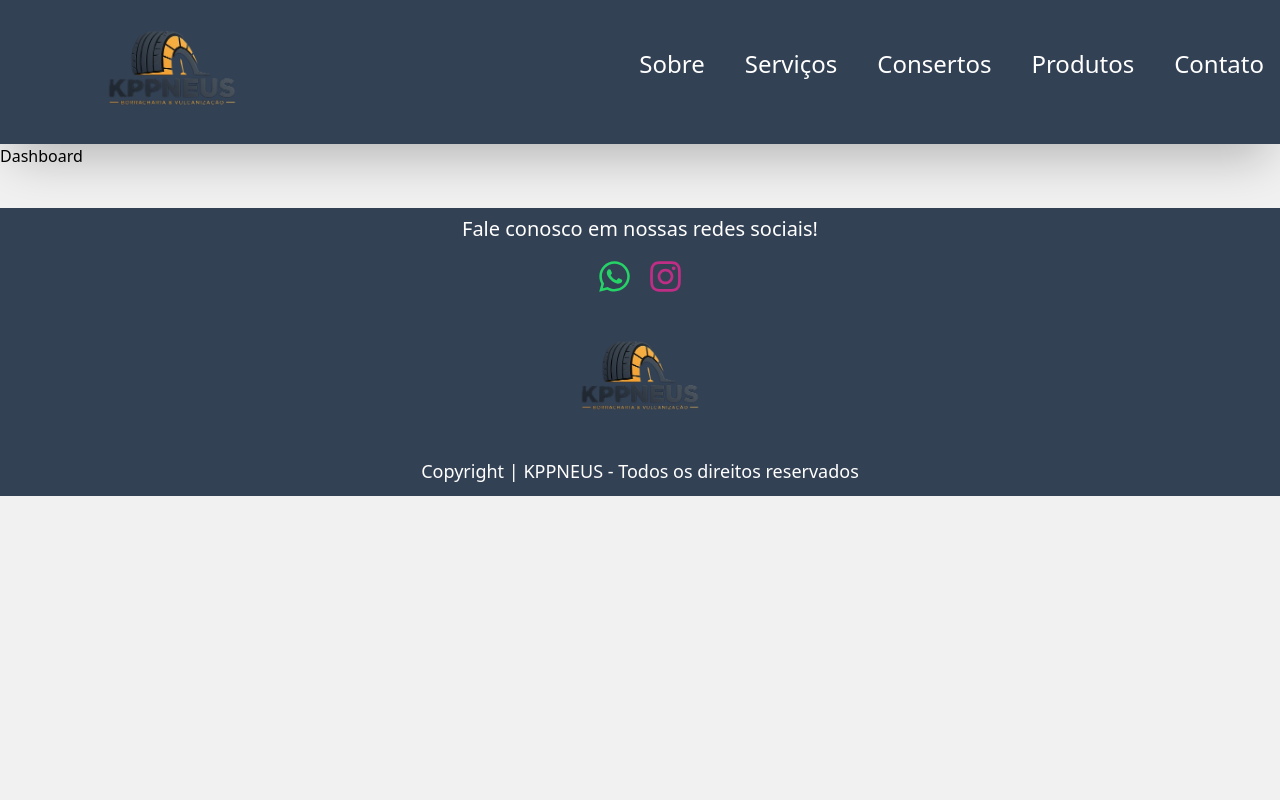
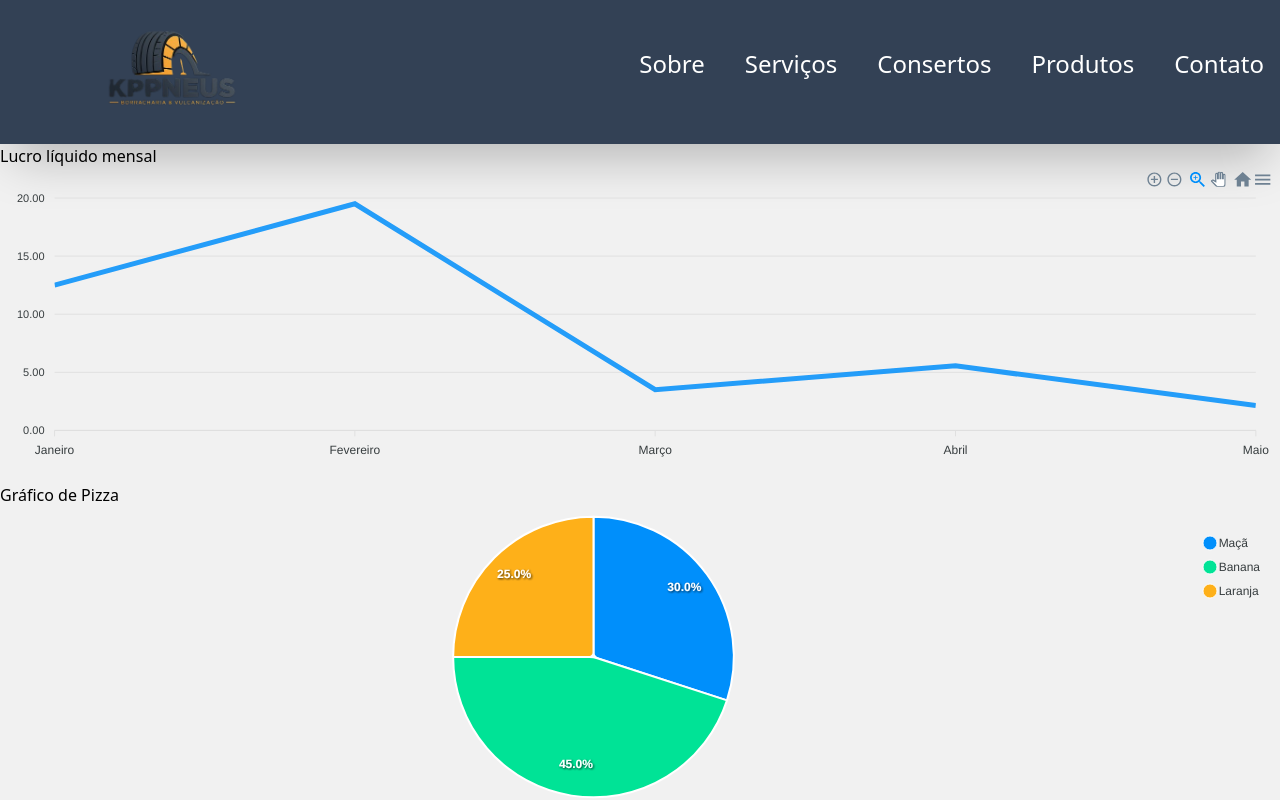
Before and after one commit to jhondharkyson520/kppneus, a React (Vite) app: page /dashboard in a window 1280 px wide. Shown: the top 800 px of the page. Built offline with nearby package versions, Linux system fonts and the light colour scheme; no server answers; sample sign-in values are in the browser's storage.

Commit message:
Adicionando gráficos ao dashboard

```diff
--- a/package.json
+++ b/package.json
@@ -11,10 +11,14 @@
   "dependencies": {
     "@emailjs/browser": "^3.11.0",
     "@hookform/resolvers": "^3.3.1",
+    "apexcharts": "^3.43.0",
+    "chart.js": "^4.4.0",
     "firebase": "^10.4.0",
     "localforage": "^1.10.0",
     "match-sorter": "^6.3.1",
     "react": "^18.2.0",
+    "react-apexcharts": "^1.4.1",
+    "react-chartjs-2": "^5.2.0",
     "react-dom": "^18.2.0",
     "react-hook-form": "^7.46.2",
     "react-hot-toast": "^2.4.1",
--- /dev/null
+++ b/src/components/charts/chartLineLiquid/index.tsx
@@ -0,0 +1,35 @@
+import React from 'react';
+import ReactApexChart from 'react-apexcharts';
+
+interface LineChartProps {
+  data: { x: string; y: number }[]; // Dados do gráfico
+}
+
+const LineChart: React.FC<LineChartProps> = ({ data }) => {
+  const options = {
+    chart: {
+      id: 'line-chart',
+    },
+    xaxis: {
+      categories: data.map((item) => item.x), // Rótulos no eixo X
+    },
+  };
+
+  const series = [
+    {
+      name: 'Valor ', // Nome da série
+      data: data.map((item) => item.y), // Valores da série
+    },
+  ];
+
+  return (
+    <ReactApexChart
+      options={options}
+      series={series}
+      type="line"
+      height={300} // Altura do gráfico
+    />
+  );
+};
+
+export default LineChart;
--- /dev/null
+++ b/src/components/charts/chartPie/index.tsx
@@ -0,0 +1,28 @@
+import React from 'react';
+import ReactApexChart from 'react-apexcharts';
+
+interface PieChartProps {
+  data: { category: string; value: number }[]; // Dados do gráfico
+}
+
+const PieChart: React.FC<PieChartProps> = ({ data }) => {
+  const options = {
+    chart: {
+      id: 'pie-chart',
+    },
+    labels: data.map((item) => item.category), // Rótulos das fatias
+  };
+
+  const series = data.map((item) => item.value); // Valores das fatias
+
+  return (
+    <ReactApexChart
+      options={options}
+      series={series}
+      type="pie"
+      height={300} // Altura do gráfico
+    />
+  );
+};
+
+export default PieChart;
--- a/src/pages/dashboard/index.tsx
+++ b/src/pages/dashboard/index.tsx
@@ -1,7 +1,28 @@
-
+import LineChart  from '../../components/charts/chartLineLiquid'
+import PieChart from '../../components/charts/chartPie';
 
 export function Dashboard(){
-    return(
-        <div>Dashboard</div>
-    )
-}
+    const chartLineData = [
+        { x: 'Janeiro', y: 12.50 },
+        { x: 'Fevereiro', y: 19.50 },
+        { x: 'Março', y: 3.50 },
+        { x: 'Abril', y: 5.55 },
+        { x: 'Maio', y: 2.14 },
+      ];
+
+      const chartPieData = [
+        { category: 'Maçã', value: 30 },
+        { category: 'Banana', value: 45 },
+        { category: 'Laranja', value: 25 },
+      ];
+
+      return (
+        <div className="App">
+          <h1>Lucro líquido mensal</h1>
+          <LineChart data={chartLineData} />
+
+          <h1>Gráfico de Pizza</h1>
+            <PieChart data={chartPieData} />
+        </div>
+      );
+    }
```
Also changed, not shown: 1 other file (tests, documents, lock files or other folders).
